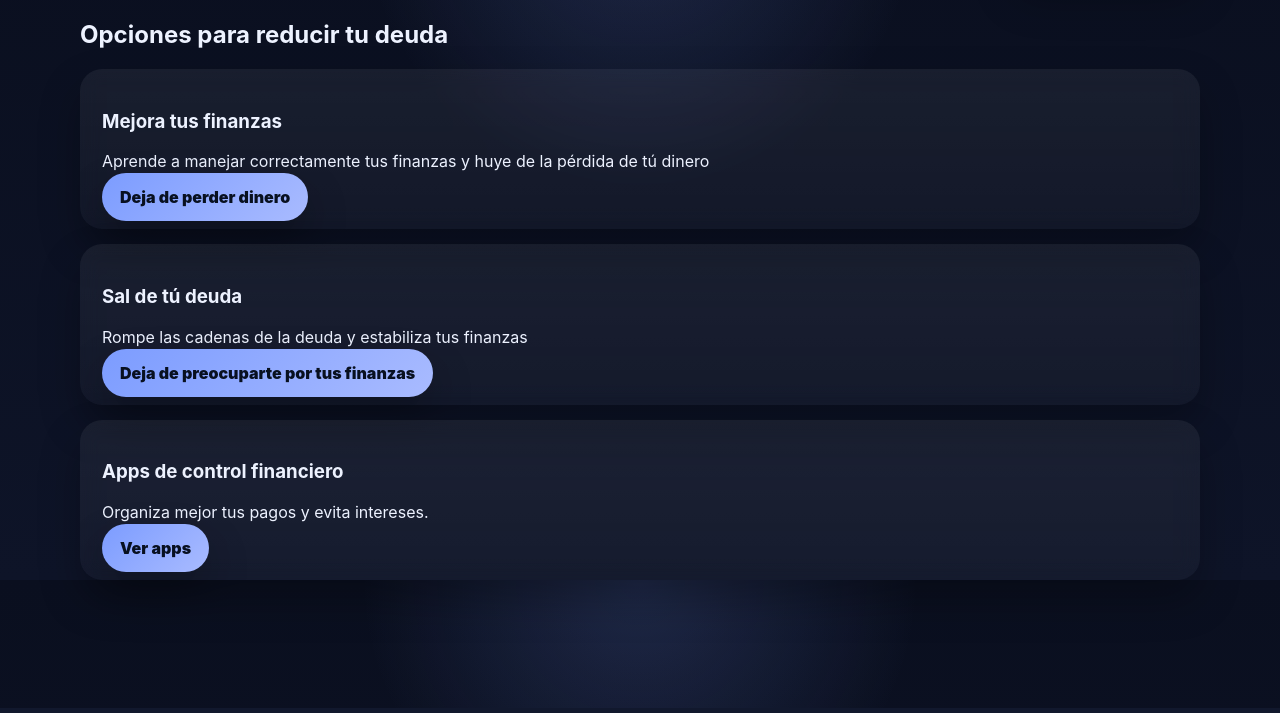
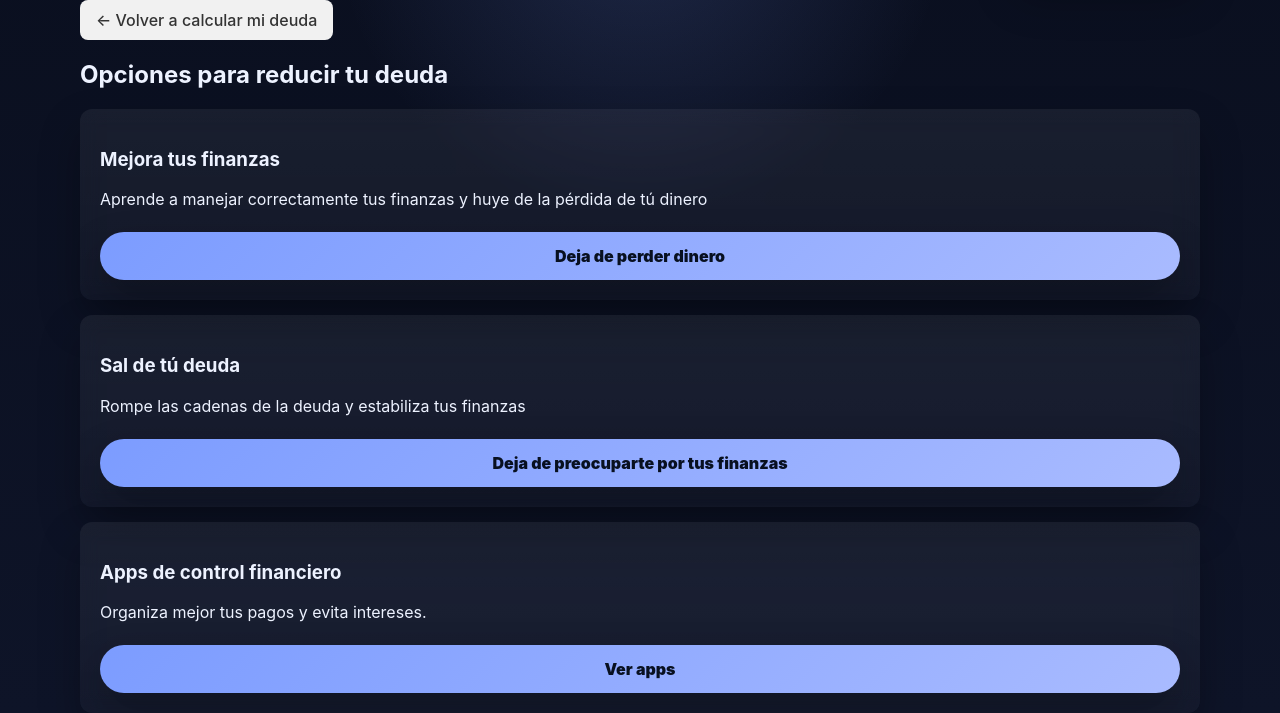
Before and after one commit to DanielMB2003/debt-safe, a FastAPI app: page /recomendaciones in a window 1280 px wide. Shown: the part 92-805 px from the top of the page. Run offline with FastAPI, Linux system fonts and the light colour scheme.

Commit message:
Analytics

```diff
--- a/app/static/css/styles.css
+++ b/app/static/css/styles.css
@@ -64,6 +64,20 @@ body {
   gap: 100px;
 }
 
+.btn-secondary {
+  display: inline-block;
+  padding: 10px 16px;
+  background-color: #f1f1f1;
+  color: #333;
+  border-radius: 8px;
+  text-decoration: none;
+  font-weight: 500;
+}
+
+.btn-secondary:hover {
+  background-color: #e0e0e0;
+}
+
 .hero {
   padding: 40px 0 24px;
 }
@@ -107,8 +121,8 @@ body {
 .card {
   background: linear-gradient(180deg, rgba(255,255,255,0.06), rgba(255,255,255,0.03));
   border: 1px solid rgba(255,255,255,0.08);
-  border-radius: var(--radius);
-  padding: 22px;
+  padding: 20px;
+  border-radius: 12px;
   backdrop-filter: blur(10px);
   box-shadow: var(--shadow);
 }
@@ -150,6 +164,17 @@ body {
 .cards-grid {
   display: grid;
   gap: 18px;
+}
+
+.card a.btn-primary {
+  display: inline-block;
+  margin-top: 16px; /* separación del texto */
+  width: 100%;
+  text-align: center;
+}
+
+.card p {
+  margin-bottom: 8px;
 }
 
 .two-cols {
--- a/app/templates/base.html
+++ b/app/templates/base.html
@@ -3,6 +3,15 @@
 <!doctype html>
 <html lang="es">
   <head>
+    <!-- Google tag (gtag.js) -->
+  <script async src="https://www.googletagmanager.com/gtag/js?id=G-7559NLLKMZ"></script>
+  <script>
+    window.dataLayer = window.dataLayer || [];
+    function gtag(){dataLayer.push(arguments);}
+    gtag('js', new Date());
+
+    gtag('config', 'G-7559NLLKMZ');
+  </script>
     <meta charset="UTF-8" />
     <meta name="viewport" content="width=device-width, initial-scale=1.0" />
     <title>{{ page_title or "Debt Pro Calculator" }}</title>
--- a/app/templates/recomendaciones.html
+++ b/app/templates/recomendaciones.html
@@ -3,6 +3,12 @@
 
 {% block content %}
 <section class="container">
+  <div style="margin-bottom: 20px;">
+    <a href="/" class="btn-secondary">
+      ← Volver a calcular mi deuda
+    </a>
+  </div>
+
   <h2>Opciones para reducir tu deuda</h2>
 
   <div class="card" style="margin-top:15px; border:1px">
```
